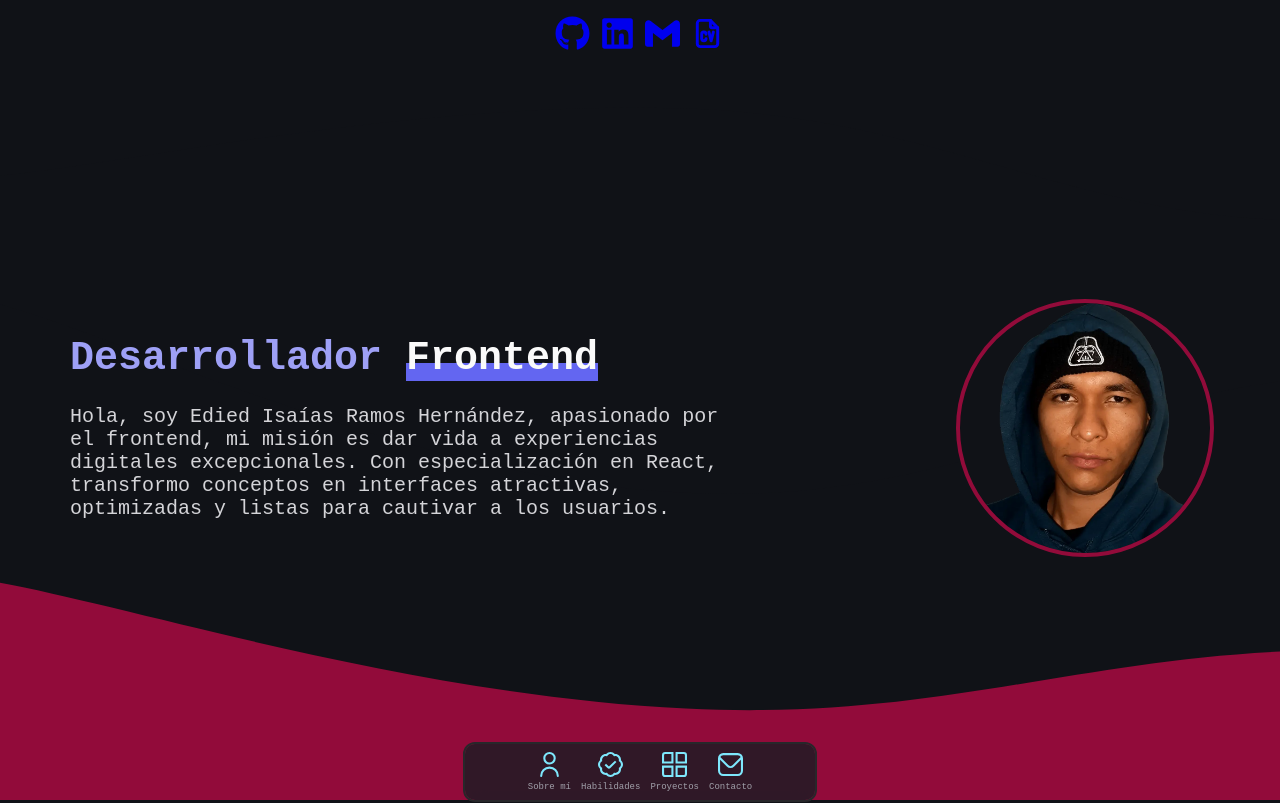
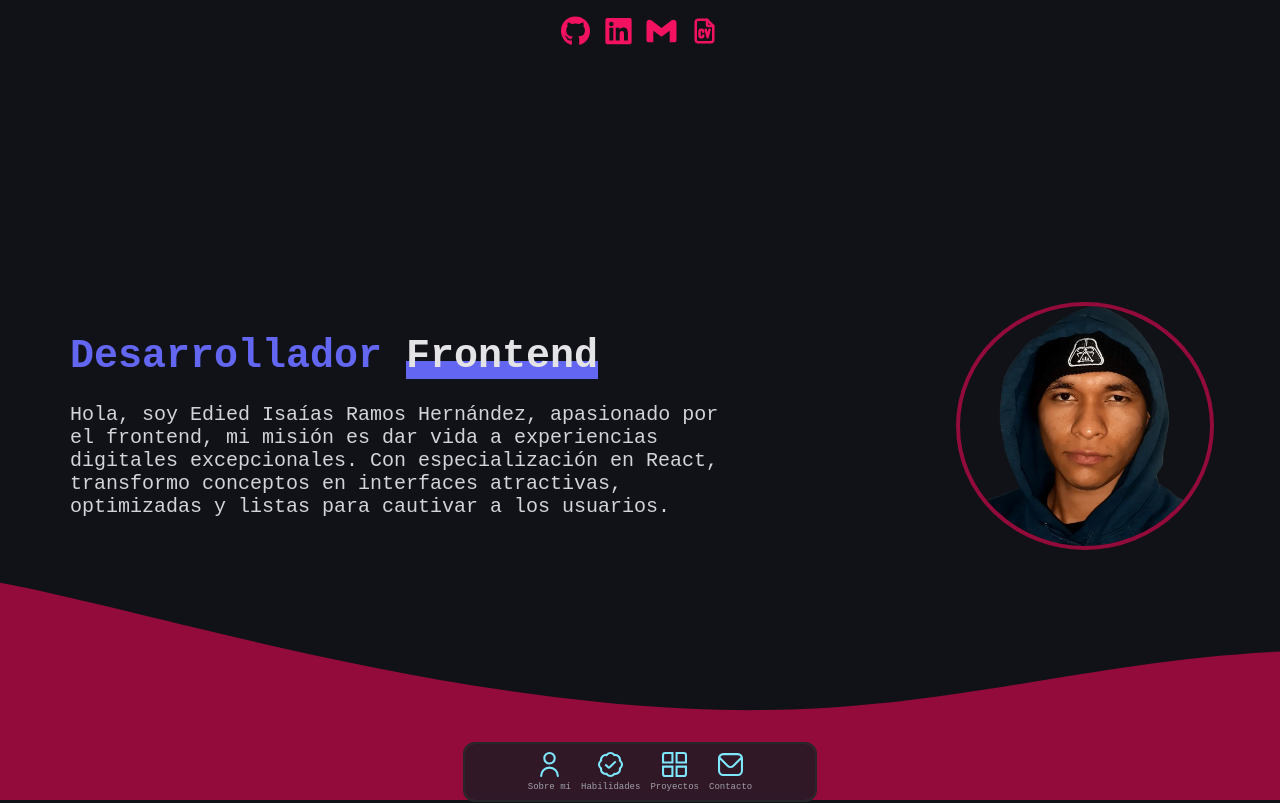
Before and after one commit to EdiedRamos/Edied, a React (Vite) app: page / in a window 1280 px wide. Shown: the top 803 px of the page. Built offline with nearby package versions, Linux system fonts and the light colour scheme; a web font is replaced by a local one.

Commit message:
style: home new design

```diff
--- a/src/Components/Atoms/MyFace/MyFace.scss
+++ b/src/Components/Atoms/MyFace/MyFace.scss
@@ -1,4 +1,4 @@
-@import "@/General/Styles/Colors/colors";
+@import "/src/General/Styles/Colors/colors";
 
 .my-face-container {
   display: flex;
@@ -18,7 +18,7 @@
   .my-face-container {
     img {
       width: 250px;
-      height: 250px;
+      height: 240px;
     }
   }
 }
--- a/src/Components/Atoms/MyFace/MyFace.tsx
+++ b/src/Components/Atoms/MyFace/MyFace.tsx
@@ -5,7 +5,7 @@ import "./MyFace.scss";
 export const MyFace = () => {
   return (
     <div className="my-face-container">
-      <img width="250" height="250" src={Profile} alt="Edied's Face" />
+      <img width="250" height="240" src={Profile} alt="Edied's Face" />
     </div>
   );
 };
--- a/src/Components/Molecules/ContactCards/ContactCards.scss
+++ b/src/Components/Molecules/ContactCards/ContactCards.scss
@@ -1,14 +1,16 @@
+@import "/src/General/Styles/Colors/colors";
+
 .contact-cards__container {
   display: flex;
   justify-content: center;
-  gap: 10px;
+  gap: 8px;
   margin-top: 1rem;
 
-  img,
   .contact-cards__icon {
+    transition: all 0.2s;
     width: 35px;
-    font-size: 35px;
-    transition: all 0.3s;
+    color: $red-500;
+    font-size: 30px;
 
     &:hover {
       transform: scale(1.1);
--- a/src/Components/Molecules/IntroduceMyself/IntroduceMyself.scss
+++ b/src/Components/Molecules/IntroduceMyself/IntroduceMyself.scss
@@ -9,11 +9,8 @@
     align-self: center;
     margin-bottom: 2rem;
 
-    color: $cyan-300;
-
     p,
     h1 {
-      color: $indigo-300;
       text-align: center;
     }
 
@@ -24,13 +21,14 @@
 
     h1 {
       margin-bottom: 1.5rem;
+      color: $indigo-500;
       font-size: $font-size-2;
 
       span {
         display: inline-block;
         position: relative;
         z-index: 0;
-        color: $gray-50;
+        color: $gray-200;
 
         &::before {
           position: absolute;
--- a/src/Components/Molecules/SkillCards/SkillCards.tsx
+++ b/src/Components/Molecules/SkillCards/SkillCards.tsx
@@ -11,14 +11,14 @@ export const SkillCards = () => {
           <Title>{skill.type}</Title>
           <div className="skill-icons">
             {skill.content.map(({ name, Icon }) => (
-              <div className="skill-icons__container">
+              <div key={name} className="skill-icons__container">
                 {Icon && (
                   <Icon
                     className="skill-icons__icon"
                     aria-label={`${name} icon`}
                   />
                 )}
-                {name !== undefined && <p>{name}</p>}
+                <p>{name}</p>
               </div>
             ))}
           </div>
```
